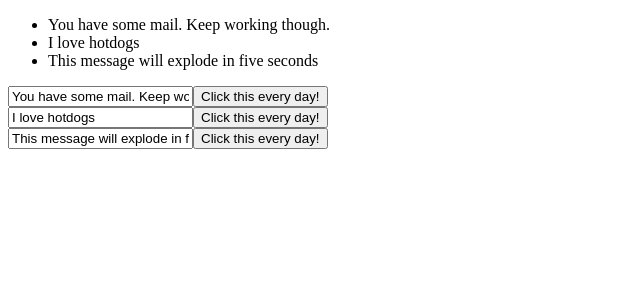
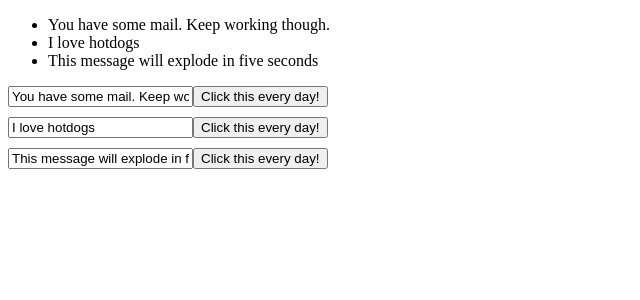
Before and after one commit to Whelpley/audio-transformer, an Angular app: page / in a window 1280 px wide. Shown: the top 300 px of the page, without its empty margins (0-640 px from the left). Built offline with nearby package versions, Linux system fonts and the light colour scheme.

Commit message:
Add margin

```diff
--- a/src/app/app.component.css
+++ b/src/app/app.component.css
@@ -0,0 +1,3 @@
+app-simple-form{
+    margin-bottom: 10px;
+}
--- a/src/app/simple-form/simple-form.component.ts
+++ b/src/app/simple-form/simple-form.component.ts
@@ -2,15 +2,15 @@ import { Component, OnInit, Input, Output, EventEmitter } from '@angular/core';
 
 @Component({
   selector: 'app-simple-form',
-  template: `<div>
+  template: `
     <input
       #myInput
       type="text"
       [(ngModel)]="message"
       >
     <button (click)="update.emit({text:message})">Click this every day!</button>
-    </div>`,
-  styles: []
+   `,
+  styles: [':host{display: flex;}']
 })
 export class SimpleFormComponent implements OnInit {
 
```
